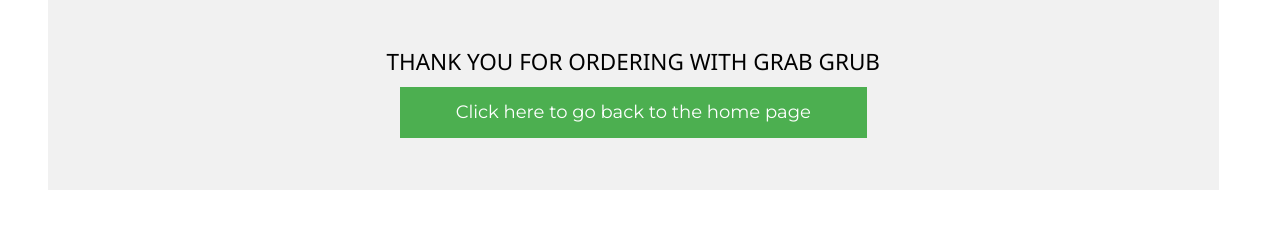
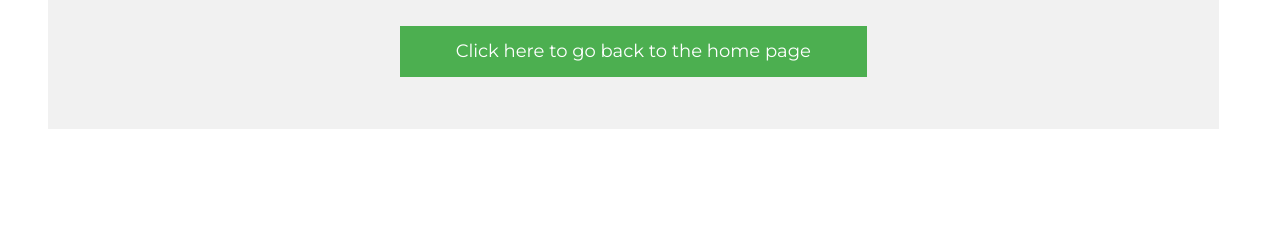
Before and after one commit to Znarfois/grab-grub, a Django app: template GrabGrub/Kiosk/templates/Kiosk/customer_details.html in a window 1280 px wide. Shown: the part 545-785 px from the top of the page. Run offline with Django 3.2, Linux system fonts and the light colour scheme; the template is opened without the code that fills it, so the values that code supplies are empty; some libraries are stand-ins or nearby versions.

Commit message:
finish app!!!

```diff
--- a/GrabGrub/Kiosk/templates/Kiosk/customer_details.html
+++ b/GrabGrub/Kiosk/templates/Kiosk/customer_details.html
@@ -36,7 +36,7 @@
   <!-- Footer -->
  <div="row">
   <footer class="w3-center w3-light-grey w3-padding-48 w3-large">
-    <h4>THANK YOU FOR ORDERING WITH GRAB GRUB</h4>
+
     <button class="button button1"><a href="{% url 'home' %}">Click here to go back to the home page</a></button>
   </footer>
 </div>
```
Also changed, not shown: GrabGrub/db.sqlite3.
